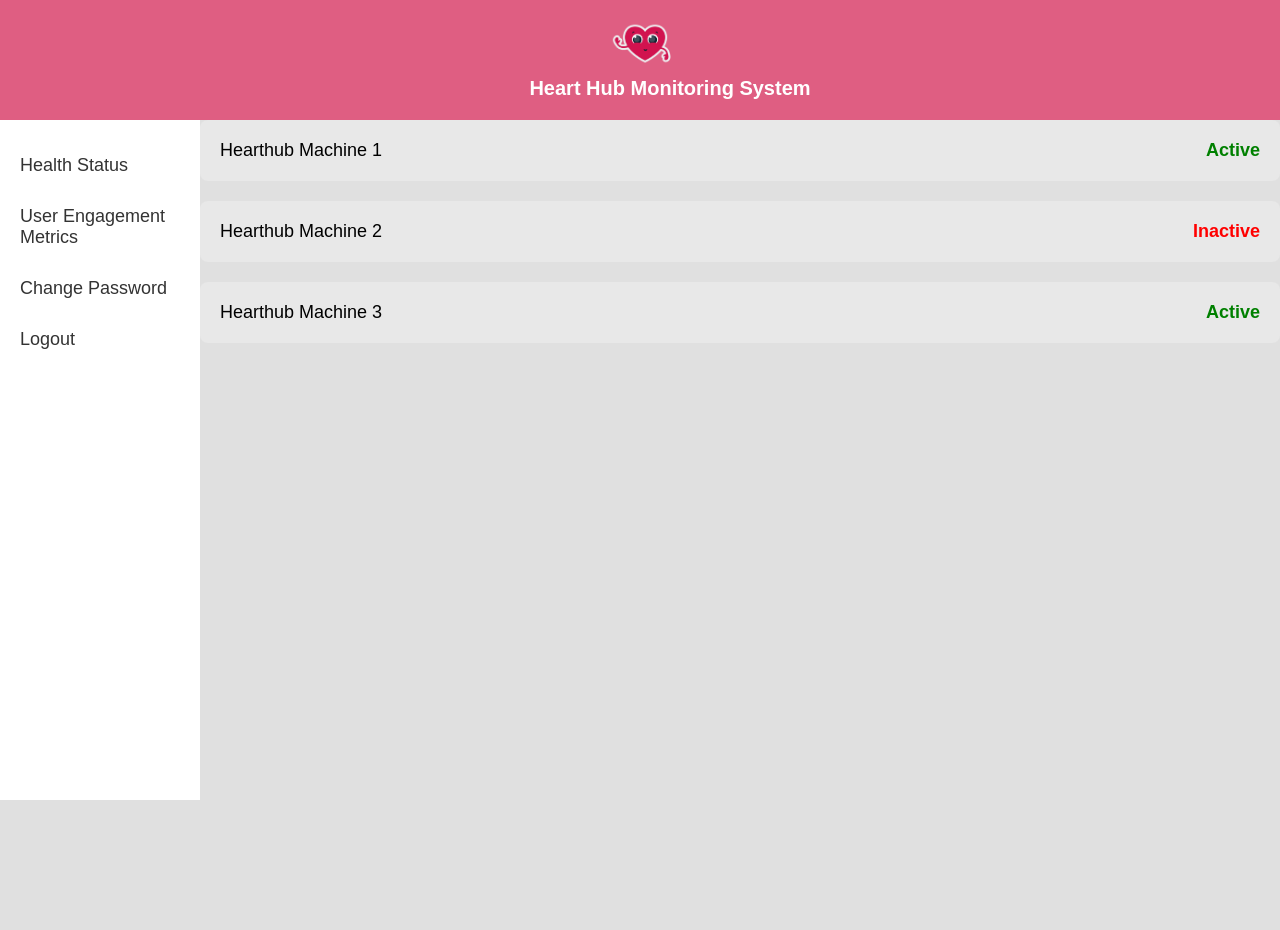
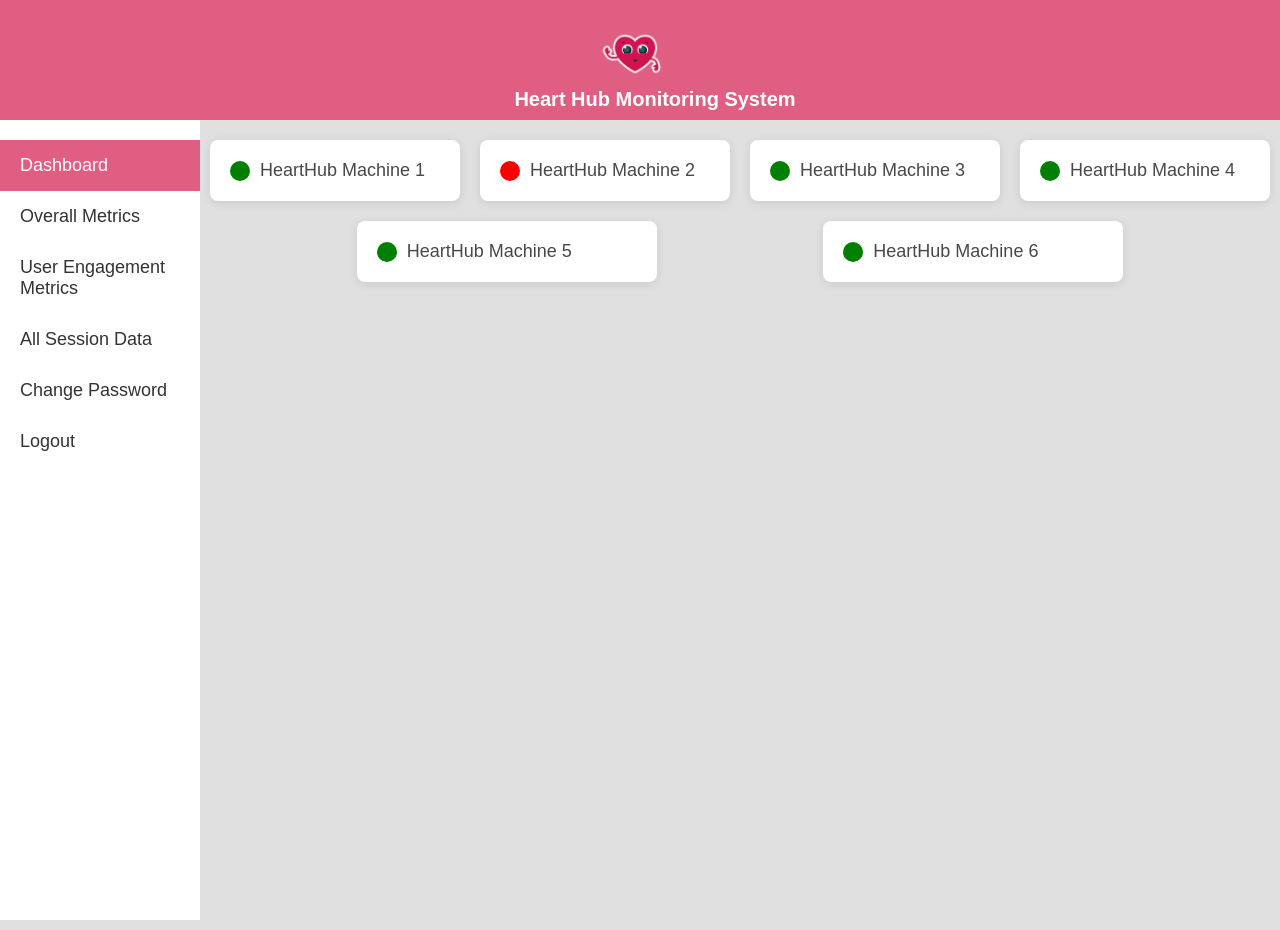
Before and after one commit to c3008842/dissertation, a Django app: page /health/ in a window 1280 px wide. Before the commit the page ends 800 px from the top, so only its background shows below. Run offline with Django 5.2, Linux system fonts and the light colour scheme.

Commit message:
made changes on overall metrics and health status monitoring board

```diff
--- a/remote_monitoring/static/css/hearthub.css
+++ b/remote_monitoring/static/css/hearthub.css
@@ -1,9 +1,34 @@
+* {
+  margin: 0;
+  padding: 0;
+  box-sizing: border-box;
+}
+
+body {
+  font-family: Arial, sans-serif;
+  background-color: #e0e0e0;
+  margin: 0;
+  padding: 0;
+  min-height: 100vh;  /* Ensure the body takes up the full height */
+  overflow-x: hidden;
+}
+
 .header {
-    display: flex;
-    align-items: center;
-    justify-content: center;
-    background-color: #df5e82;
-    height: 120px;
+
+  position: fixed;
+  top: 0;
+  left: 0;
+  width: 100%;
+  height: 60px;
+  background-color: #df5e82;
+  color: white;
+  display: flex;               /* Use flexbox for alignment */
+  align-items: center;         /* Center items vertically */
+  padding: 0 20px;            /* Horizontal padding */
+  z-index: 1000;
+
+  height: 120px;
+  width: 100%;
 
   }
 
@@ -11,7 +36,6 @@
   .header-image {
     width: 70px;
     height: 70px;
-    margin-left: 20px;
 
   }
 
@@ -20,24 +44,11 @@
     font-size: 24px;
     color: white;
     margin: 0;
-
-
-  }
-
-* {
-    margin: 0;
-    padding: 0;
-    box-sizing: border-box;
-  }
-
-  body {
-    font-family: Arial, sans-serif;
-    background-color: #e0e0e0;
-    overflow: hidden;
   }
 
   /* SIDEBAR CONTAINER   */
   .sidebar {
+
     height: 100vh;
     width: 200px;
     background-color: white; /* Cement background color */
@@ -47,9 +58,14 @@
     padding-top: 20px;
     transition: width 0.3s ease;
     margin-top: 120px;
+    z-index: 1000; /* Ensure sidebar is on top */
+
   }
 
+  /* ---------------*/
   /* Sidebar links */
+  /* --------------*/
+
   .sidebar a {
     padding: 15px 20px;
     text-decoration: none;
@@ -60,13 +76,13 @@
   }
 
   .sidebar a.active {
-    background-color:rgb(159, 204, 205);
+    background-color: #df5e82;
     color: white;
 }
 
   /* Hover effect for links */
   .sidebar a:hover {
-    background-color: #df5e82;
+    background-color:rgb(65, 97, 167);
     color: white;
   }
 
@@ -159,40 +200,64 @@ input {
 /* --------------------*/
 /* HEALTH STATUS PAGE */
 /* ------------------- */
-.main {
-  flex: 1;
-  padding-left: 200px;
+.machine-container {
   display: flex;
-  flex-direction: column;
-  justify-content: space-between;
-  height: 40%;
+  flex-wrap: wrap;
+  justify-content: space-evenly;
+  margin-left: 200px;
+  margin-top: 130px;
+  height: auto;
+  width:auto;
+  overflow-y: auto;
+
 }
 
-.dashboard-card {
-  background-color: #e8e8e8;
+.machine {
+  display: flex;
+  align-items: center;
+  justify-content: flex-start;
+  margin: 10px;
+  padding: 20px;
+  background-color: white;
   border-radius: 8px;
-  padding: 20px;
-  margin-bottom: 20px;
-  display: flex;
-  justify-content: space-between;
-  align-items: center;
+  box-shadow: 0px 2px 10px rgba(0, 0, 0, 0.1);
+  flex: 1 1 200px;
+  max-width: 300px;
 }
 
-.dashboard-card p {
-  font-size: 18px;
-  margin: 0;
+.status-circle {
+  width: 20px;
+  height: 20px;
+  border-radius: 50%;
+  margin-right: 10px;
 }
 
-.status-active {
-  color: green;
-  font-weight: bold;
+.machine span {
+  font-size: 18px;
+  font-weight:500;
+  color:#484848;
 }
 
-.status-inactive {
-  color: red;
-  font-weight: bold;
+/* -----------------*/
+/* Overall Metrics */
+/* ----------------*/
+
+.content {
+  margin-left: 100px;
+  padding: 20px;
+  flex-grow: 1;
+  height: 500px;
 }
 
+.content, h2 {
+  font-size: 20px;
+  color:#333;
+}
+
+canvas {
+  max-width: 100%; /* Make canvas responsive */
+  height: auto;    /* Maintain aspect ratio */
+}
 
 /* --------------------*/
 /* BAR GRAPH PAGE */
@@ -295,24 +373,29 @@ p {
 
   /* Small screens (mobile phones) */
   @media (min-width: 300px) {
+
+
     .header {
       flex-direction: column;
       align-items: center;
 
+
+
     }
 
     .header-image {
-      margin-left: 40px;
+      margin-left: 20px;
       margin-bottom: 10px;
     }
 
     .header-title {
       font-size: 20px;
-      padding-left: 50px;
+      padding-left: 20px;
     }
   }
 
   @media (max-width: 768px) {
+
 
     .sidebar {
       width: 100px;
--- /dev/null
+++ b/remote_monitoring/static/js/health.js
@@ -0,0 +1,14 @@
+document.addEventListener('DOMContentLoaded', () => {
+    const machines = document.querySelectorAll('.machine');
+
+    machines.forEach(machine => {
+        const status = machine.getAttribute('data-status');
+        const statusCircle = machine.querySelector('.status-circle');
+
+        if (status === 'healthy') {
+            statusCircle.style.backgroundColor = 'green';
+        } else if (status === 'unhealthy') {
+            statusCircle.style.backgroundColor = 'red';
+        }
+    });
+});
--- /dev/null
+++ b/remote_monitoring/templates/health_dashboard.html
@@ -0,0 +1,39 @@
+{% extends 'home.html' %}
+{% load static %}
+
+{% block health %}
+
+        <!-- Example for existing machines -->
+        <div class="machine" data-status="healthy">
+            <div class="status-circle"></div>
+            <span>HeartHub Machine 1</span>
+        </div>
+
+        <div class="machine" data-status="unhealthy">
+            <div class="status-circle"></div>
+            <span>HeartHub Machine 2</span>
+        </div>
+
+        <div class="machine" data-status="healthy">
+            <div class="status-circle"></div>
+            <span>HeartHub Machine 3</span>
+        </div>
+
+        <div class="machine" data-status="healthy">
+            <div class="status-circle"></div>
+            <span>HeartHub Machine 4</span>
+        </div>
+
+        <div class="machine" data-status="healthy">
+            <div class="status-circle"></div>
+            <span>HeartHub Machine 5</span>
+        </div>
+
+        <div class="machine" data-status="healthy">
+            <div class="status-circle"></div>
+            <span>HeartHub Machine 6</span>
+        </div>
+
+    <script src="{% static 'js/health.js' %}"></script>
+
+{% endblock %}
--- a/remote_monitoring/templates/home.html
+++ b/remote_monitoring/templates/home.html
@@ -5,8 +5,10 @@
 {% block content %}
   <!-- Sidebar -->
   <div class="sidebar">
-  <a href="{% url 'health' %}" class="sidebar-link" id="health-link">Health Status</a>
-  <a href="{% url 'graph' %}" class="sidebar-link" id="user-data-link">User Engagement Metrics</a>
+  <a href="{% url 'health' %}" class="sidebar-link" id="health-link">Dashboard</a>
+  <a href="{% url 'overall/metrics' %}" class="sidebar-link" id="user-data-link">Overall Metrics</a>
+  <a href="{% url 'graph' %}" class="sidebar-link" id="user-metrics">User Engagement Metrics</a>
+  <a href="{% url 'graph' %}" class="sidebar-link" id="user-activity">All Session Data</a>
   <a href="#change-password" class="sidebar-link" id="change-password-link">Change Password</a>
   <a href="#logout">Logout</a>
   </div>
@@ -16,6 +18,17 @@
     // Get all sidebar links
     const sidebarLinks = document.querySelectorAll('.sidebar-link');
 
+    // Check for an existing active link in local storage (optional persistence)
+    const activeLinkId = localStorage.getItem('activeLinkId');
+
+    // Set the active link based on local storage if available
+    if (activeLinkId) {
+        document.getElementById(activeLinkId).classList.add('active');
+    } else {
+        // Set the default active link (e.g., first link)
+        sidebarLinks[0].classList.add('active');
+    }
+
     // Function to handle click events
     sidebarLinks.forEach(link => {
         link.addEventListener('click', function () {
@@ -24,17 +37,35 @@
 
             // Add the 'active' class to the clicked link
             this.classList.add('active');
+
+            // Optionally save the active link to local storage
+            localStorage.setItem('activeLinkId', this.id);
         });
     });
 </script>
 
-  <section id="health-link">
-  <div class="main">
-    {% block health %}
+<div class="machine-container" id="machine-container">
+  {% block health %}
 
-    {% endblock %}
 
-  </div>
+  {% endblock %}
+
+
+</div>
+
+<section id="overall_metrics">
+  {% block overall_metrics %}
+
+
+   {% endblock %}
+
+
+</section>
+
+<section id="user-activity">
+
+
+
 </section>
 
 <section id="user-data-link">
--- a/remote_monitoring/templates/overview.html
+++ /dev/null
@@ -1,24 +0,0 @@
-{% extends 'home.html' %}
-{% load static %}
-
-{% block health %}
-
-<!-- Health Overview Cards -->
-
-<div class="dashboard-card">
-    <p>Hearthub Machine 1</p>
-    <p class="status-active">Active</p>
-</div>
-
-<div class="dashboard-card">
-    <p>Hearthub Machine 2</p>
-    <p class="status-inactive">Inactive</p>
-</div>
-
-<div class="dashboard-card">
-    <p>Hearthub Machine 3</p>
-    <p class="status-active">Active</p>
-</div>
-
-
-{% endblock %}
--- a/remote_monitoring/templates/resetPage.html
+++ b/remote_monitoring/templates/resetPage.html
@@ -11,8 +11,8 @@
                 <input type="email" id="email" name="email" required>
             </div>
 
-            <button type="submit" class="btn-login">Confirm</button>
-            <button type="submit" class="btn-login">Go Back</button>
+            <button class="btn-ok1">Confirm</button>
+            <button class="btn-ok1">Back</button>
         </form>
 
     </div>
--- a/remote_monitoring/urls.py
+++ b/remote_monitoring/urls.py
@@ -13,5 +13,6 @@ urlpatterns = [
     path('reset/success/', views.resetPasswordSuccessMessage, name="reset/success/"),
     path('graph/', views.barGraph, name="graph"),
     path('health/', views.healthStatus, name="health"),
+    path('overall/metrics', views.overallMetrics, name="overall/metrics"),
 
 ]
--- a/remote_monitoring/views.py
+++ b/remote_monitoring/views.py
@@ -32,4 +32,7 @@ def barGraph(request):
     return render(request, 'bargraph.html')
 
 def healthStatus(request):
-    return render(request, 'overview.html')
+    return render(request, 'health_dashboard.html')
+
+def overallMetrics(request):
+    return render(request, 'overall_metrics.html')
```
Also changed, not shown: other parts of remote_monitoring/static/css/hearthub.css (+74 -5 lines), remote_monitoring/static/css/style.css (added, +51 -0 lines), remote_monitoring/templates/bargraph.html (+0 -44 lines), remote_monitoring/templates/overall_metrics.html (added, +59 -0 lines).
